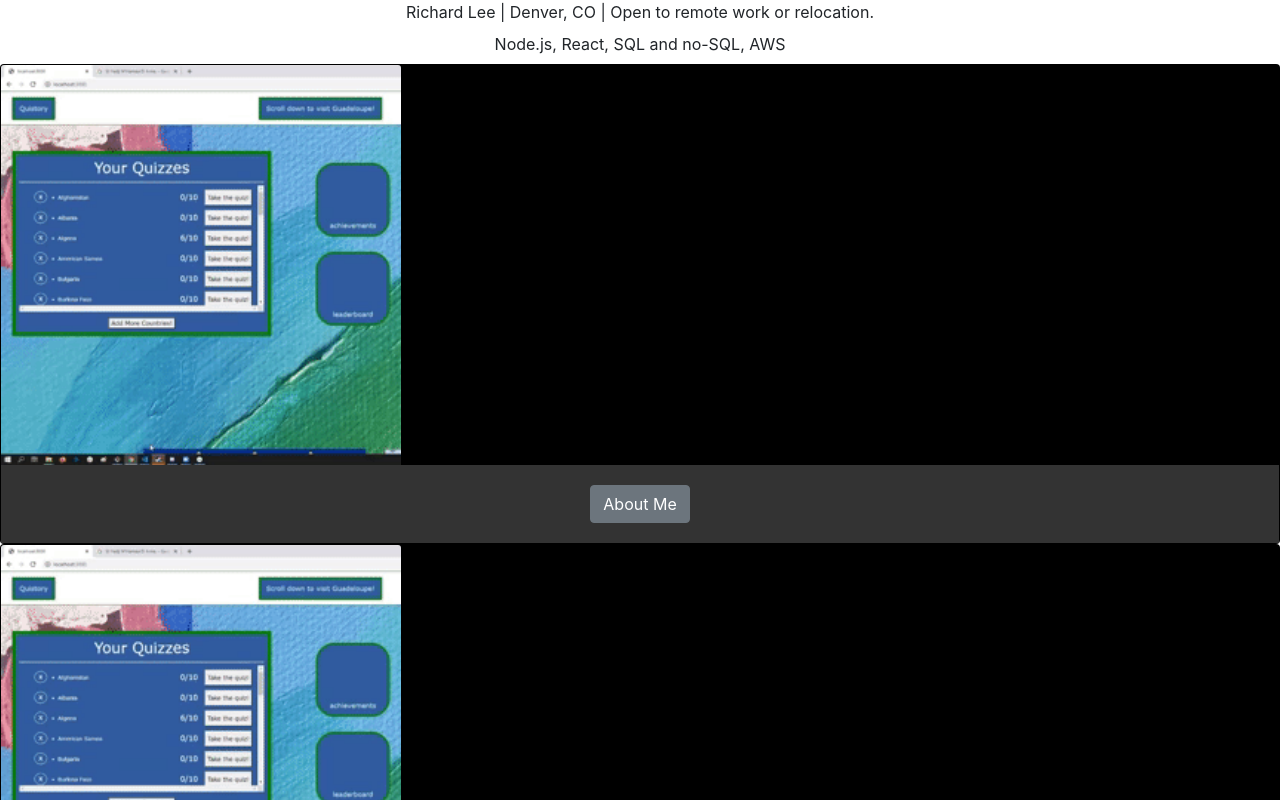
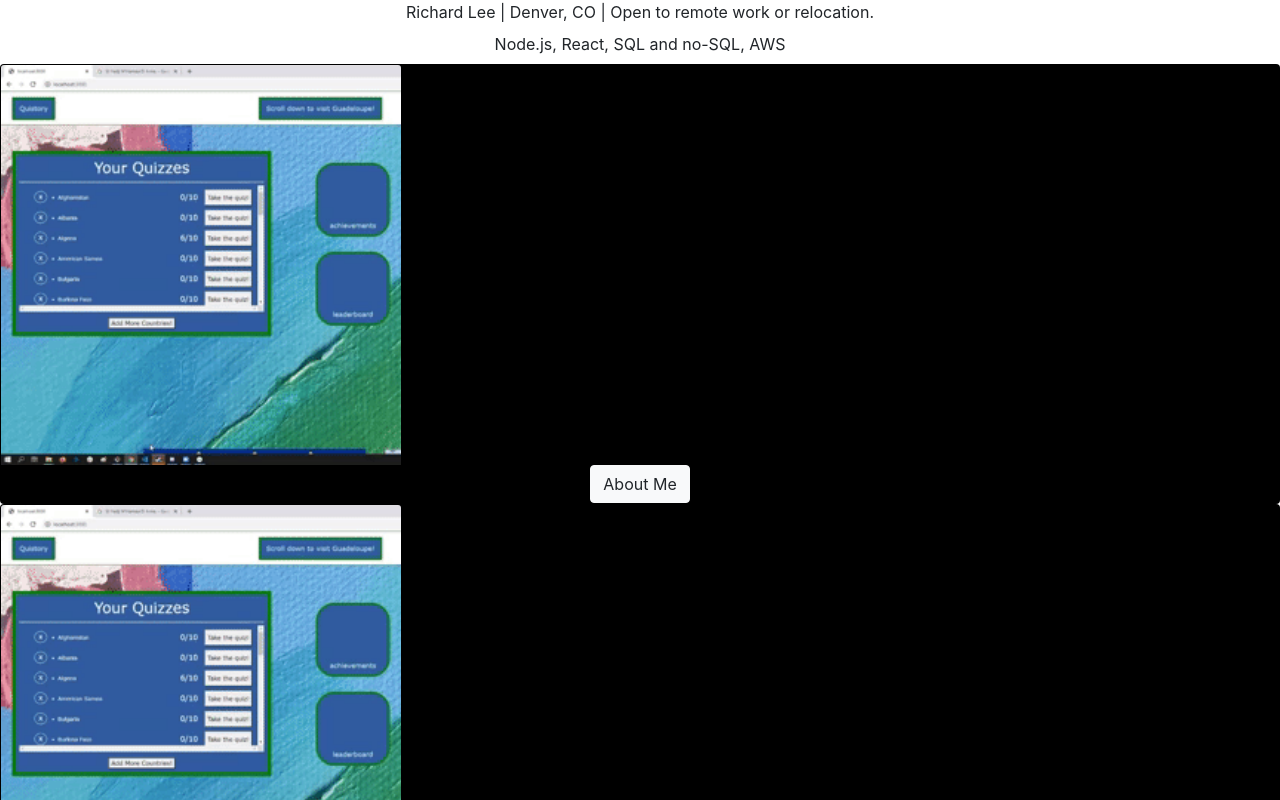
Before and after one commit to richard-d-lee/Portfolio, a React (Create React App) app in the folder client/: page / in a window 1280 px wide. Shown: the top 800 px of the page. Built offline with nearby package versions, Linux system fonts and the light colour scheme; the HTML template or start-up script is replaced by a standard one.

Commit message:
Small Changes

```diff
--- a/client/src/components/MyCard.jsx
+++ b/client/src/components/MyCard.jsx
@@ -7,12 +7,11 @@ function MyCard(props) {
   return (
     <div className="full-card">
       <Card className="my-card" style={{ width: '100%', backgroundColor: "black" }}>
-        <Card.Img variant="top" className="card-image" src={gif} style={{ width: '25rem', height: 'auto'}}/>
-        <Card.Body style={{ backgroundColor: '#333333'}}>
+        <Card.Img variant="top" className="card-image" src={gif} style={{ width: '25rem', height: 'auto'}}>
+          </Card.Img>
           <center>
-            <Button variant="secondary">{props.link}</Button>
+            <Button className="button" variant="light">{props.link}</Button>
           </center>
-        </Card.Body>
       </Card>
     </div>
   )
```
Also changed, not shown: client/src/components/gif.gif (deleted), 2 other files (tests, documents, lock files or other folders).
